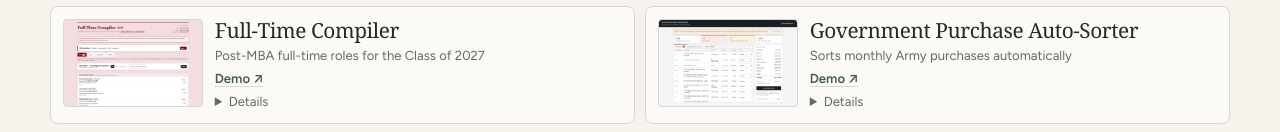
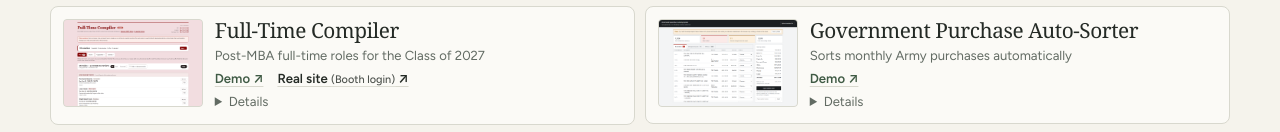
Before and after one commit to picklejae/jaeyoung-jeong, a plain HTML site: page index.html in a window 1280 px wide. Shown: the part 562-694 px from the top of the page. Drawn offline with Linux system fonts and the light colour scheme.

Commit message:
Full-Time Compiler card: link the real board
Co-Authored-By: Claude Opus 5.5 <noreply@anthropic.com>
Claude-Session: https://claude.ai/code/session_01VeVJS4NfcmNz6GPiSgzFkG

```diff
--- a/index.html
+++ b/index.html
@@ -406,7 +406,7 @@ footer { padding-block: 28px 48px; }
         <div class="info">
           <h3>Full-Time Compiler</h3>
           <p class="project-summary">Post-MBA full-time roles for the Class of 2027</p>
-          <div class="links"><a class="go" href="https://picklejae.github.io/mba-internship-board/full-time/" target="_blank" rel="noopener">Demo ↗</a></div>
+          <div class="links"><a class="go" href="https://picklejae.github.io/mba-internship-board/full-time/" target="_blank" rel="noopener">Demo ↗</a><a href="https://internship-compiler.vercel.app/full-time/" target="_blank" rel="noopener">Real site <small>(Booth login)</small> ↗</a></div>
           <details class="project-more">
             <summary>Details</summary>
             <ul class="points">
```
